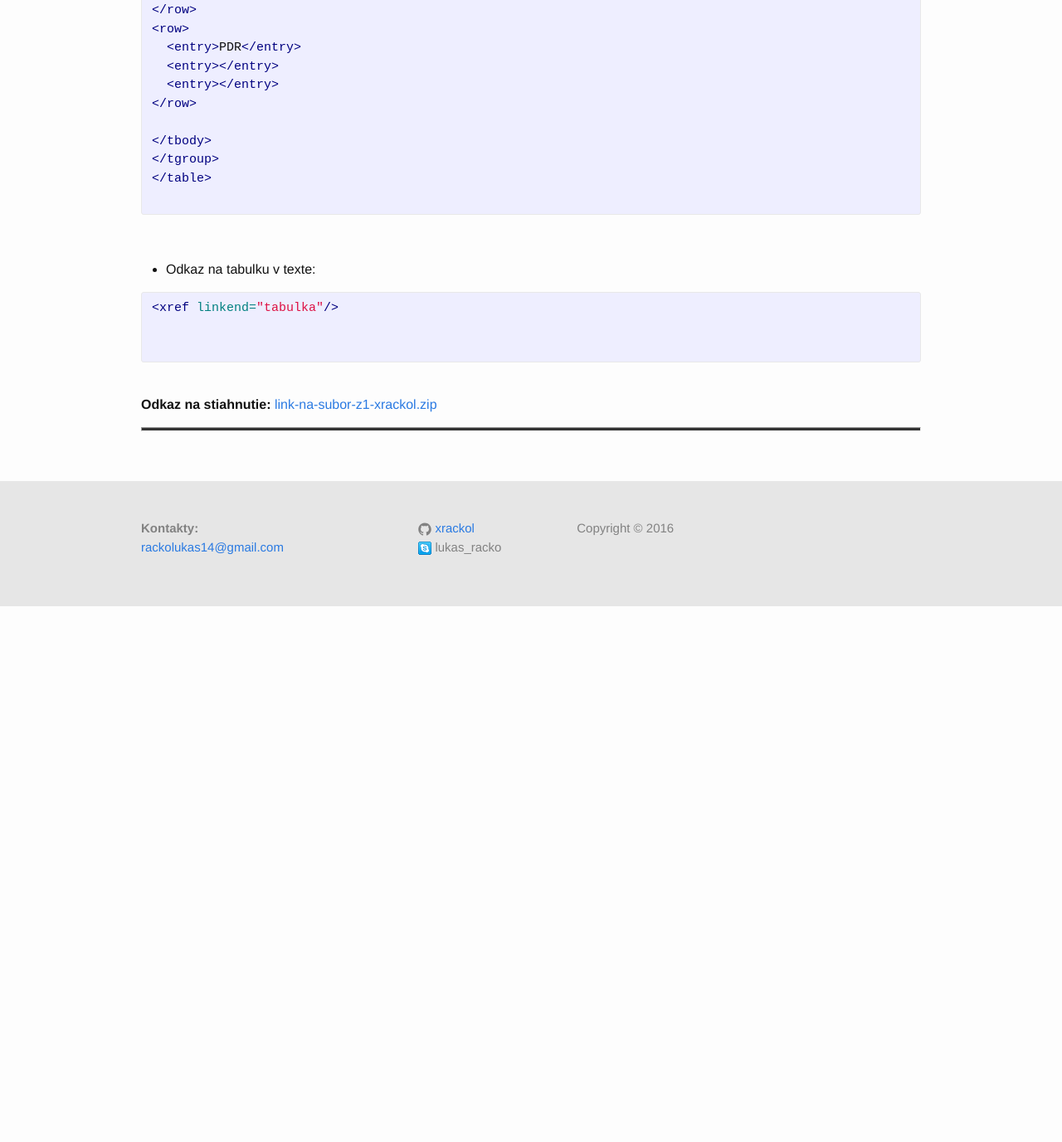
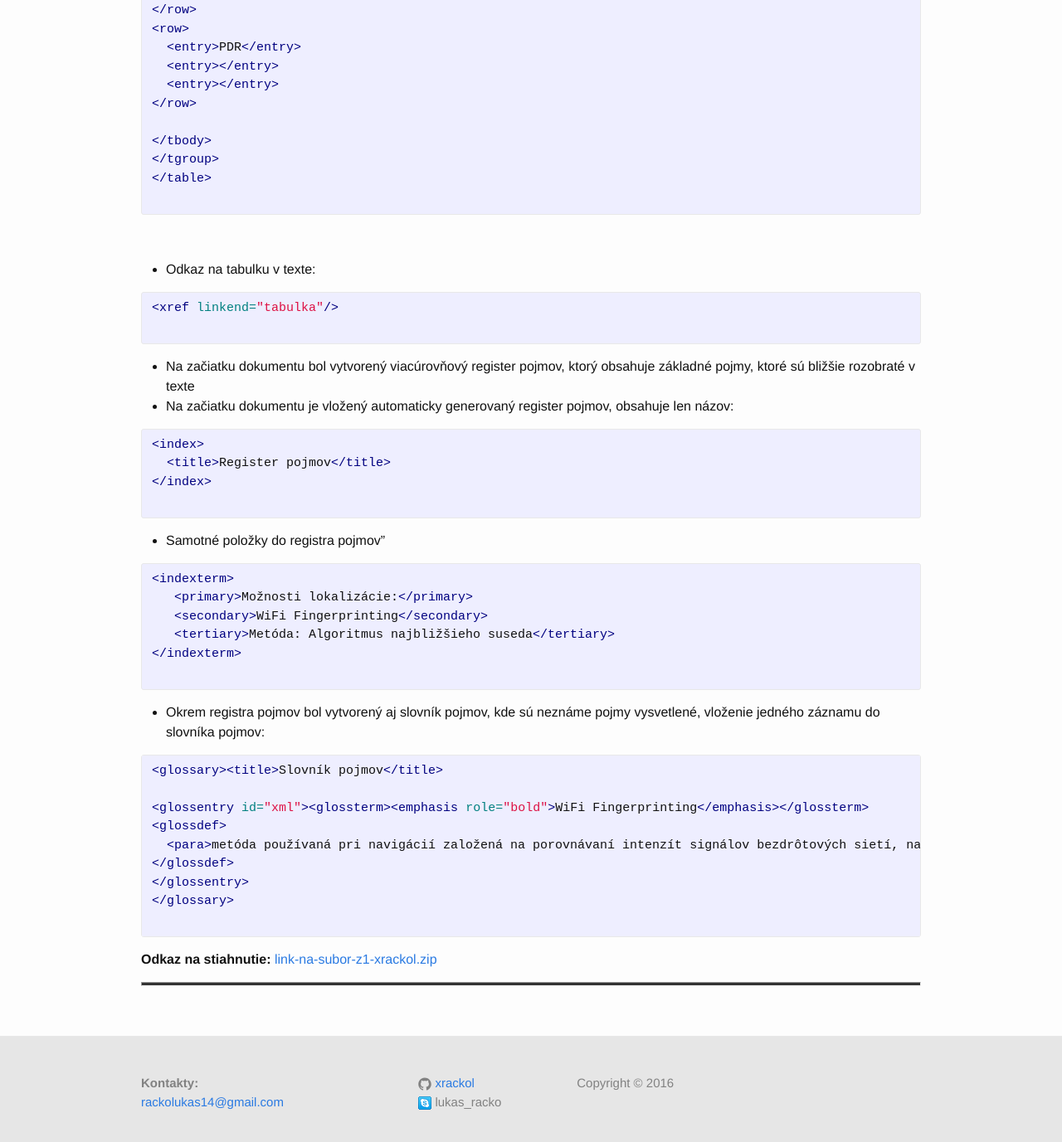
Before and after one commit to xrackol/xrackol.github.io, a Jekyll site: the page built from wp.md, in a window 1280 px wide and 1400 px high, scrolled down 2612 px. Shown: the top 1377 px of the window at 83% size. Built offline with Jekyll 4.4.1, drawn with Linux system fonts in a browser that asks for light colours; before the commit the page ends 3343 px from its top, so only the background shows below that.

Commit message:
zadanie 2 cp 6

```diff
--- a/wp.md
+++ b/wp.md
@@ -106,8 +106,34 @@ permalink: /wp/
 - Odkaz na tabulku v texte:
 {% highlight xml %}
 <xref linkend="tabulka"/>
+  {% endhighlight %}
+ - Na začiatku dokumentu bol vytvorený viacúrovňový register pojmov, ktorý obsahuje základné pojmy, ktoré sú bližšie rozobraté v texte
+ - Na začiatku dokumentu je vložený automaticky generovaný register pojmov, obsahuje len názov:
+ {% highlight xml %}
+<index>
+  <title>Register pojmov</title>
+</index>
+  {% endhighlight %}
+- Samotné položky do registra pojmov"
+{% highlight xml %}
+<indexterm>
+   <primary>Možnosti lokalizácie:</primary>
+   <secondary>WiFi Fingerprinting</secondary>
+   <tertiary>Metóda: Algoritmus najbližšieho suseda</tertiary>
+</indexterm>
+  {% endhighlight %}
 
+- Okrem registra pojmov bol vytvorený aj slovník pojmov, kde sú neznáme pojmy vysvetlené, vloženie jedného záznamu do slovníka pojmov:
+{% highlight xml %}
+<glossary><title>Slovník pojmov</title>
+
+<glossentry id="xml"><glossterm><emphasis role="bold">WiFi Fingerprinting</emphasis></glossterm>
+<glossdef>
+  <para>metóda používaná pri navigácií založená na porovnávaní intenzít signálov bezdrôtových sietí, nameraných v reálnom čase, s mapou signálov vytvorenou pred spustením navigácie.<?vskip 1pt?></para>
+</glossdef>
+</glossentry>
+</glossary>
   {% endhighlight %}
-<br/>
+
 <b>Odkaz na stiahnutie:</b> <a href="../data/Z1-xrackol.zip" target="_blank">{{ "LINK na subor Z1-xrackol.zip" | slugify: 'pretty' }}</a><br/>
 <hr class="post">
```
